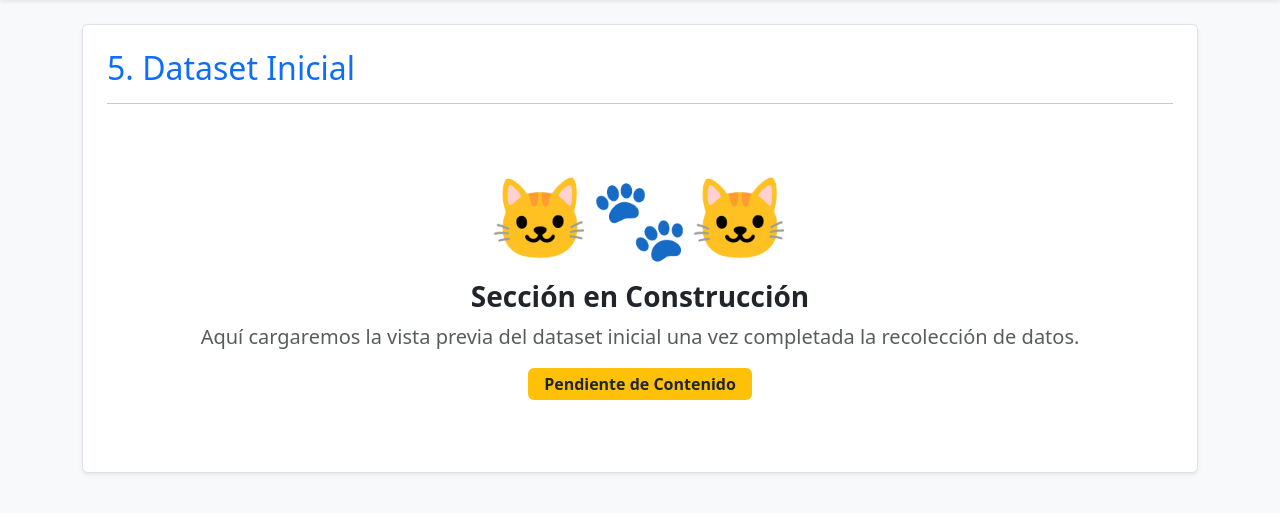
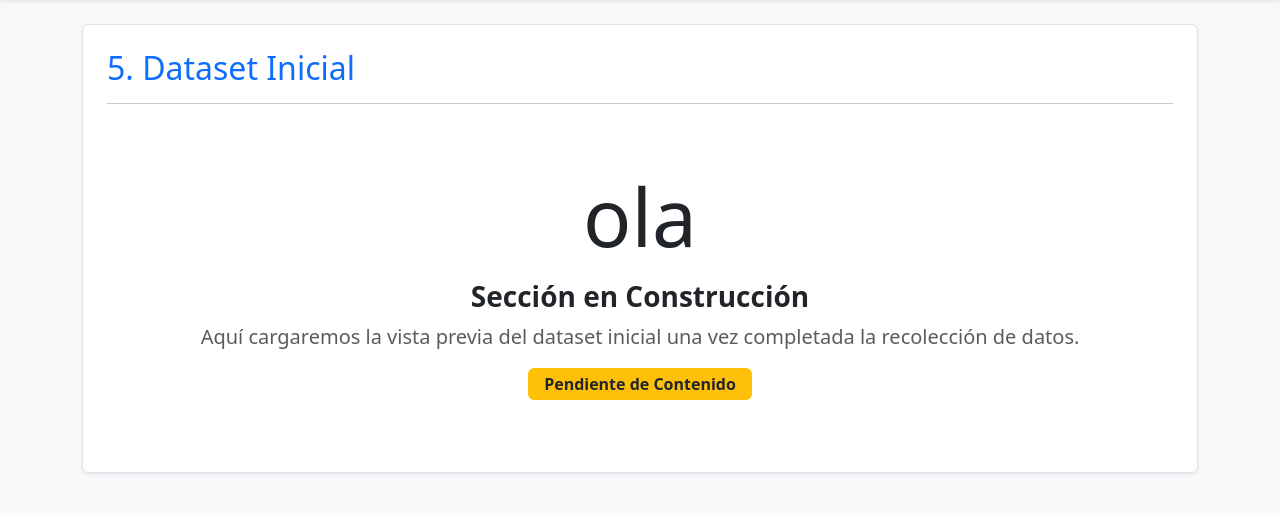
Before and after one commit to Tayrun/Dinamica-Empresarial, a Flask app: page /etapa1/5-dataset in a window 1280 px wide. Shown: the part 56-569 px from the top of the page. Run offline with Flask 3, Linux system fonts and the light colour scheme.

Commit message:
Cambio a DataSet

```diff
--- a/templates/etapa1/5_dataset.html
+++ b/templates/etapa1/5_dataset.html
@@ -6,7 +6,7 @@
     <hr>
 
     <div class="py-5">
-        <div class="display-1 mb-3">🐱🐾🐱</div>
+        <div class="display-1 mb-3">ola</div>
         <h3 class="fw-bold text-dark mb-2">Sección en Construcción</h3>
         <p class="text-muted fs-5">
             Aquí cargaremos la vista previa del dataset inicial una vez completada la recolección de datos.
```
